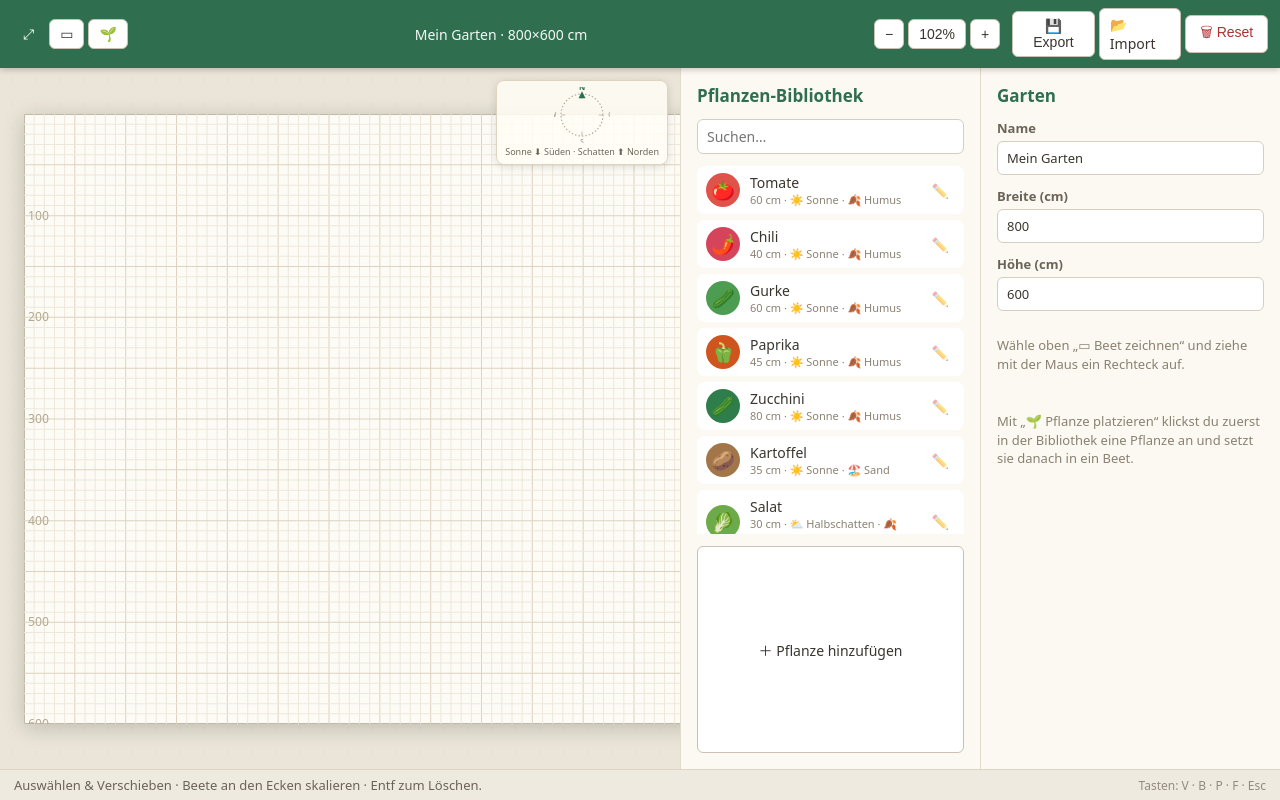
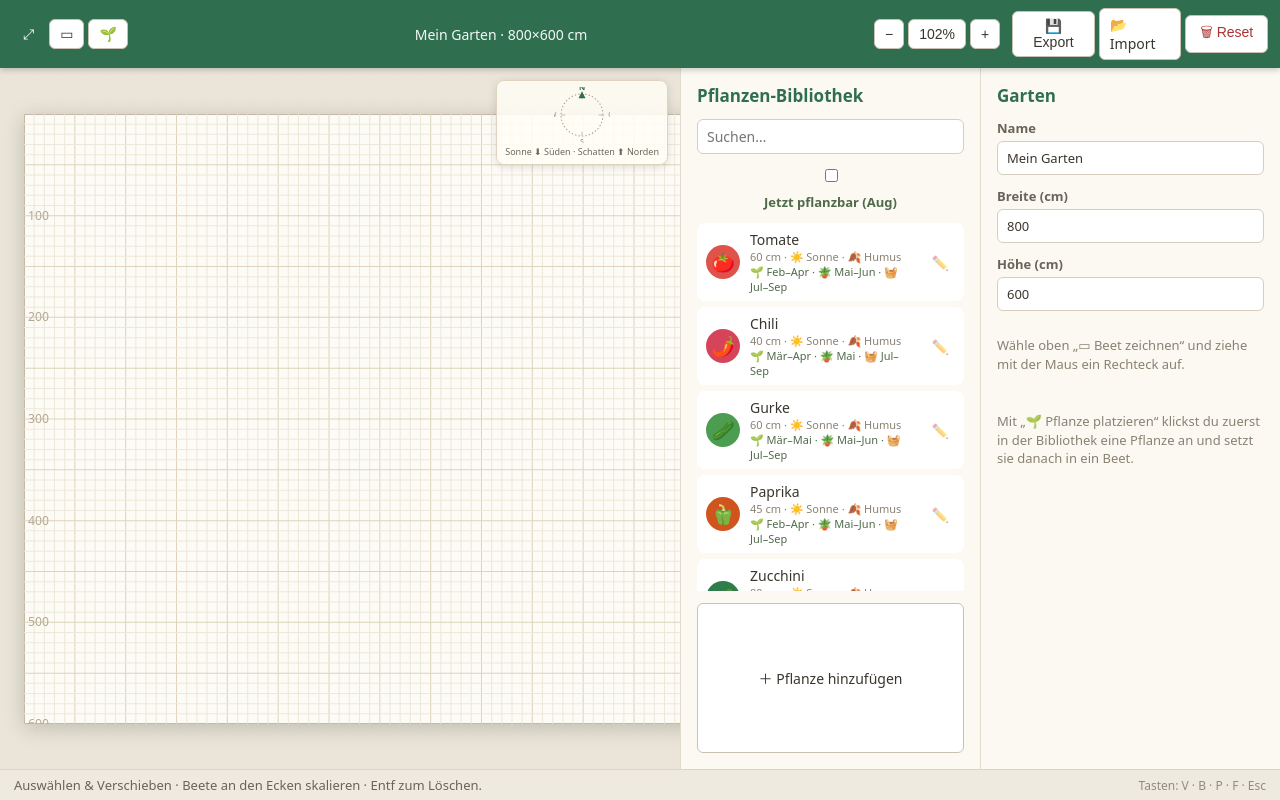
Before and after one commit to Cehir/garden-planner, a React (Vite) app: page / in a window 1280 px wide. Built offline with nearby package versions, Linux system fonts and the light colour scheme.

Commit message:
feat: Anbauzeiten in Bibliothek anzeigen + Filter 'Jetzt pflanzbar' + RangeField-Formular

```diff
--- a/src/App.css
+++ b/src/App.css
@@ -28,6 +28,17 @@
   opacity: 0.95;
   margin-inline: auto;
   font-weight: 500;
+}
+
+.toolbar select {
+  font: inherit;
+  font-size: 14px;
+  padding: 5px 8px;
+  border-radius: 6px;
+  border: 1px solid #c9c2b2;
+  background: #fff;
+  color: #3a362e;
+  cursor: pointer;
 }
 
 .tool {
@@ -243,6 +254,36 @@
   padding: 8px 12px;
 }
 
+.sidebar .now-filter {
+  display: flex;
+  align-items: center;
+  gap: 8px;
+  font-size: 13px;
+  font-weight: 600;
+  color: #4f6a4a;
+  cursor: pointer;
+}
+
+.sidebar .now-filter input {
+  accent-color: #2f6f4f;
+}
+
+.sidebar .range-row {
+  display: flex;
+  align-items: center;
+  gap: 6px;
+}
+
+.sidebar .range-row select {
+  flex: 1;
+}
+
+.sidebar .range-sep {
+  font-size: 12px;
+  color: #8a8172;
+  font-weight: 400;
+}
+
 .swatches {
   display: flex;
   gap: 6px;
@@ -352,6 +393,10 @@
   color: #8a8172;
 }
 
+.plant-item .name .sub.seasons {
+  color: #4f6a4a;
+}
+
 .plant-item .mini {
   border: none;
   background: none;
--- a/src/components/PlantLibrary.tsx
+++ b/src/components/PlantLibrary.tsx
@@ -1,6 +1,7 @@
 import { useState } from 'react'
-import type { LightRequirement, Plant, SoilType } from '../types'
+import type { LightRequirement, MonthRange, Plant, SoilType } from '../types'
 import { LIGHT_LABELS, SOIL_LABELS } from '../types'
+import { canDoNow, currentMonth, formatRange, MONTHS_SHORT } from '../seasons'
 import { useStore } from '../store'
 import { uid } from '../utils'
 
@@ -20,6 +21,47 @@ const SOIL_ICONS: Record<SoilType, string> = {
   normal: '🌱',
 }
 
+const MONTH_OPTIONS = MONTHS_SHORT.map((label, i) => ({ value: i + 1, label }))
+
+function RangeField({
+  label,
+  value,
+  onChange,
+}: {
+  label: string
+  value: MonthRange
+  onChange: (v: MonthRange) => void
+}) {
+  return (
+    <label>
+      {label}
+      <span className="range-row">
+        <select
+          value={value[0]}
+          onChange={(e) => onChange([Number(e.target.value), value[1]])}
+        >
+          {MONTH_OPTIONS.map((m) => (
+            <option key={m.value} value={m.value}>
+              {m.label}
+            </option>
+          ))}
+        </select>
+        <span className="range-sep">bis</span>
+        <select
+          value={value[1]}
+          onChange={(e) => onChange([value[0], Number(e.target.value)])}
+        >
+          {MONTH_OPTIONS.map((m) => (
+            <option key={m.value} value={m.value}>
+              {m.label}
+            </option>
+          ))}
+        </select>
+      </span>
+    </label>
+  )
+}
+
 interface PlantLibraryProps {
   placedPlant: Plant | null
   onPick: (plant: Plant | null) => void
@@ -37,9 +79,18 @@ export default function PlantLibrary({ placedPlant, onPick, tool }: PlantLibrary
   const [height, setHeight] = useState(25)
   const [light, setLight] = useState<LightRequirement>('full')
   const [soil, setSoil] = useState<SoilType>('normal')
+  const [sow, setSow] = useState<MonthRange>([3, 6])
+  const [plant, setPlant] = useState<MonthRange>([3, 6])
+  const [harvest, setHarvest] = useState<MonthRange>([6, 9])
   const [editing, setEditing] = useState<string | null>(null)
+  const [nowOnly, setNowOnly] = useState(false)
 
-  const filtered = state.plants.filter((p) => p.name.toLowerCase().includes(filter.toLowerCase()))
+  const month = currentMonth()
+  const filtered = state.plants.filter(
+    (p) =>
+      p.name.toLowerCase().includes(filter.toLowerCase()) &&
+      (!nowOnly || canDoNow(p, month)),
+  )
 
   function addPlant() {
     if (!name.trim()) return
@@ -66,6 +117,9 @@ export default function PlantLibrary({ placedPlant, onPick, tool }: PlantLibrary
     setHeight(25)
     setLight('full')
     setSoil('normal')
+    setSow([3, 6])
+    setPlant([3, 6])
+    setHarvest([6, 9])
     setAdding(false)
   }
 
@@ -78,6 +132,14 @@ export default function PlantLibrary({ placedPlant, onPick, tool }: PlantLibrary
         value={filter}
         onChange={(e) => setFilter(e.target.value)}
       />
+      <label className="now-filter">
+        <input
+          type="checkbox"
+          checked={nowOnly}
+          onChange={(e) => setNowOnly(e.target.checked)}
+        />
+        Jetzt pflanzbar ({MONTHS_SHORT[month - 1]})
+      </label>
       <div className="plant-list">
         {filtered.map((p) => (
           <div
@@ -99,6 +161,9 @@ export default function PlantLibrary({ placedPlant, onPick, tool }: PlantLibrary
               <span className="sub">
                 {p.spacing} cm · {LIGHT_ICONS[p.light ?? 'full']} {LIGHT_LABELS[p.light ?? 'full']} · {SOIL_ICONS[p.soil ?? 'normal']} {SOIL_LABELS[p.soil ?? 'normal']}
               </span>
+              <span className="sub seasons">
+                🌱 {formatRange(p.sow)} · 🪴 {formatRange(p.plant)} · 🧺 {formatRange(p.harvest)}
+              </span>
             </span>
             <button
               type="button"
@@ -113,6 +178,9 @@ export default function PlantLibrary({ placedPlant, onPick, tool }: PlantLibrary
                 setHeight(p.height)
                 setLight(p.light)
                 setSoil(p.soil)
+                setSow(p.sow)
+                setPlant(p.plant)
+                setHarvest(p.harvest)
               }}
             >
               ✏️
@@ -124,8 +192,8 @@ export default function PlantLibrary({ placedPlant, onPick, tool }: PlantLibrary
 
       {editing &&
         (() => {
-          const plant = state.plants.find((p) => p.id === editing)
-          if (!plant) return null
+          const target = state.plants.find((p) => p.id === editing)
+          if (!target) return null
           return (
             <div className="form">
               <h3>Pflanze bearbeiten</h3>
@@ -189,6 +257,9 @@ export default function PlantLibrary({ placedPlant, onPick, tool }: PlantLibrary
                   ))}
                 </select>
               </label>
+              <RangeField label="Aussaat" value={sow} onChange={setSow} />
+              <RangeField label="Pflanzung" value={plant} onChange={setPlant} />
+              <RangeField label="Ernte" value={harvest} onChange={setHarvest} />
               <div className="row">
                 <button
                   type="button"
@@ -196,15 +267,18 @@ export default function PlantLibrary({ placedPlant, onPick, tool }: PlantLibrary
                   onClick={() => {
                     dispatch({
                       type: 'updatePlant',
-                      id: plant.id,
+                      id: target.id,
                       patch: {
-                        name: name.trim() || plant.name,
+                        name: name.trim() || target.name,
                         emoji,
                         color,
-                        spacing: Math.max(1, spacing || plant.spacing),
-                        height: Math.max(1, height || plant.height),
+                        spacing: Math.max(1, spacing || target.spacing),
+                        height: Math.max(1, height || target.height),
                         light,
                         soil,
+                        sow,
+                        plant,
+                        harvest,
                       },
                     })
                     setEditing(null)
@@ -216,7 +290,7 @@ export default function PlantLibrary({ placedPlant, onPick, tool }: PlantLibrary
                   type="button"
                   className="danger"
                   onClick={() => {
-                    dispatch({ type: 'removePlant', id: plant.id })
+                    dispatch({ type: 'removePlant', id: target.id })
                     onPick(null)
                     setEditing(null)
                   }}
@@ -295,6 +369,9 @@ export default function PlantLibrary({ placedPlant, onPick, tool }: PlantLibrary
                 ))}
               </select>
             </label>
+            <RangeField label="Aussaat" value={sow} onChange={setSow} />
+            <RangeField label="Pflanzung" value={plant} onChange={setPlant} />
+            <RangeField label="Ernte" value={harvest} onChange={setHarvest} />
             <div className="row">
               <button type="button" className="primary" onClick={addPlant}>
                 Hinzufügen
```
